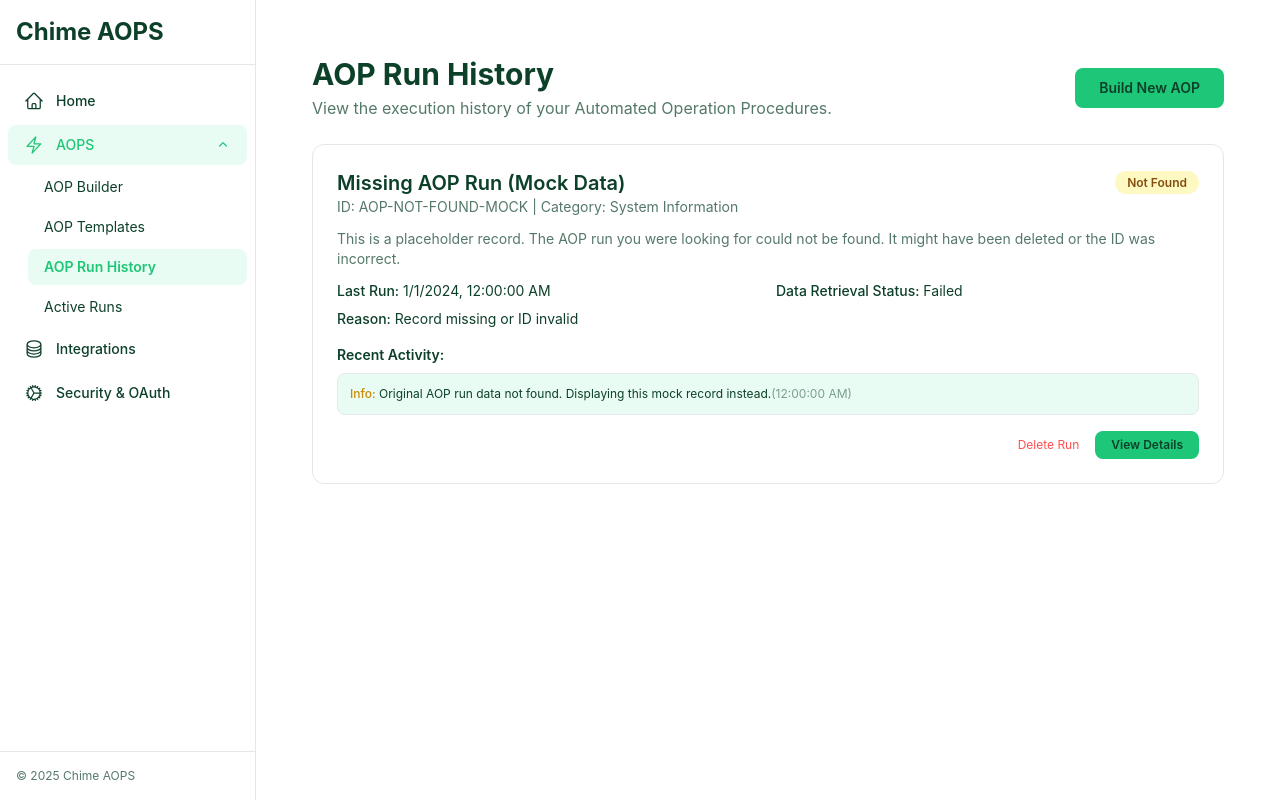
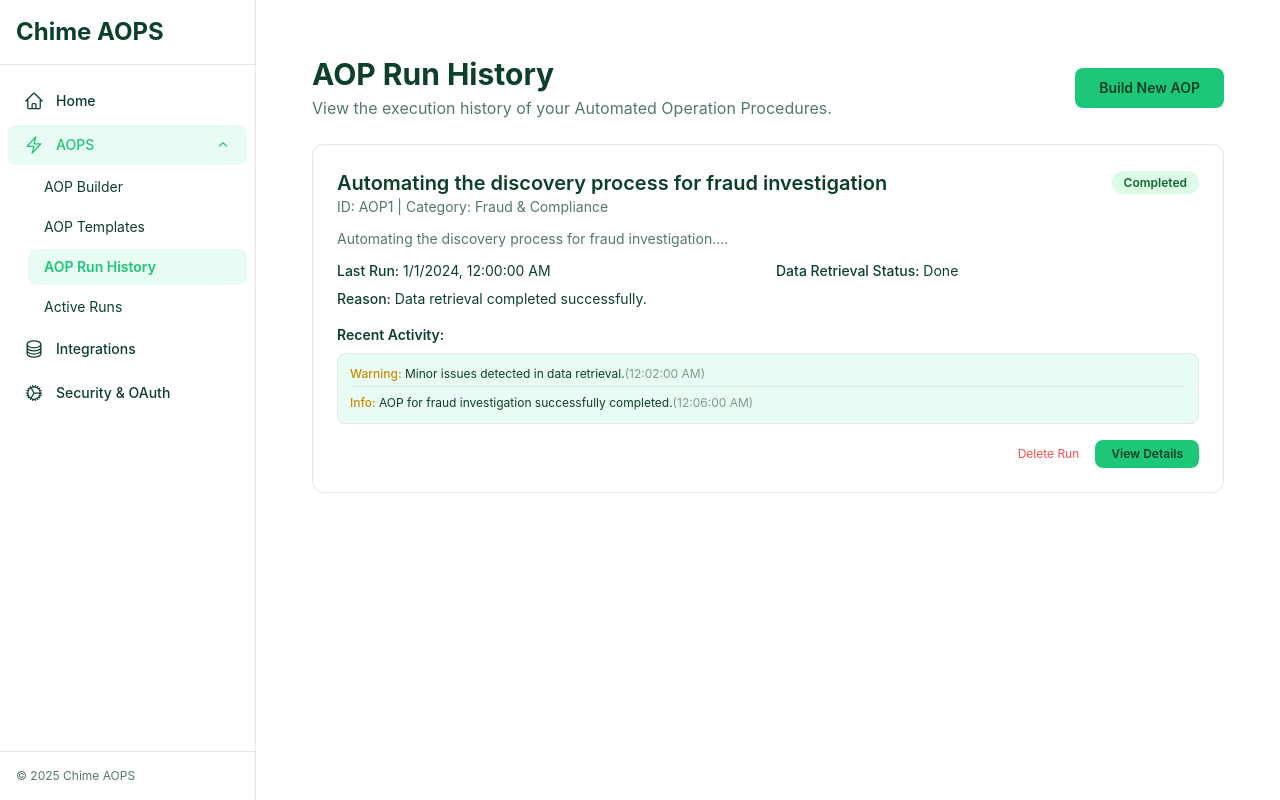
Before and after one commit to Verita-Artificial-Intelligence/Chime_AOP_Demo, a React (Vite) app in the folder frontend/: page /aop/run in a window 1280 px wide. Built offline with nearby package versions, Linux system fonts and the light colour scheme.

Commit message:
button hover css changes, mockdata modified

```diff
--- a/frontend/src/data/mockData.json
+++ b/frontend/src/data/mockData.json
@@ -317,18 +317,19 @@
   ],
   "aopsInstances": [
     {
-      "id": "AOP-NOT-FOUND-MOCK",
-      "name": "Missing AOP Run (Mock Data)",
-      "description": "This is a placeholder record. The AOP run you were looking for could not be found. It might have been deleted or the ID was incorrect.",
-      "category": "System Information",
-      "status": "Not Found",
+      "id": "AOP1",
+      "name": "Automating the discovery process for fraud investigation",
+      "description": "Automating the discovery process for fraud investigation....",
+      "category": "Fraud & Compliance",
+      "status": "Completed",
       "lastRun": "2024-01-01T00:00:00Z",
       "runHistory": [
-        {"timestamp": "2024-01-01T00:00:00Z", "status": "Info", "details": "Original AOP run data not found. Displaying this mock record instead."}
+        {"timestamp": "2024-01-02T00:02:00Z", "status": "Warning", "details": "Minor issues detected in data retrieval."},
+        {"timestamp": "2024-01-01T00:06:00Z", "status": "Info", "details": "AOP for fraud investigation successfully completed."}
       ],
       "metrics": {
-        "dataRetrievalStatus": "Failed",
-        "reason": "Record missing or ID invalid"
+        "dataRetrievalStatus": "Done",
+        "reason": "Data retrieval completed successfully."
       }
     }
   ],
--- a/frontend/src/index.css
+++ b/frontend/src/index.css
@@ -8,7 +8,7 @@ body {
 
 .btn-primary {
   @apply bg-brand-primary text-brand-dark font-semibold rounded-lg h-8 px-4 transition-all duration-200
-         hover:bg-brand-primaryDark focus:ring-2 focus:ring-brand-primary focus:outline-none;
+         hover:bg-brand-hover focus:ring-2 focus:ring-brand-primary focus:outline-none;
 }
 
 .btn-secondary {
--- a/frontend/src/pages/AOPBuilderPage.tsx
+++ b/frontend/src/pages/AOPBuilderPage.tsx
@@ -406,7 +406,7 @@ export function AOPBuilderPage() {
               {msg.id === "save-button" && msg.config && (
                 <button
                   onClick={() => saveAgent(msg.config as AgentConfig)}
-                  className="mt-2 px-4 py-2 bg-white text-brand-primary rounded-md hover:bg-gray-100 focus:outline-none focus:ring-2 focus:ring-white focus:ring-opacity-50 w-full transition-all duration-200 font-semibold"
+                  className="mt-2 px-4 py-2 bg-brand-primary text-brand-dark rounded-md hover:bg-brand-hover focus:outline-none focus:ring-2 focus:ring-white focus:ring-opacity-50 w-full transition-all duration-200 font-semibold"
                 >
                   Save & Run This AOP
                 </button>
--- a/frontend/src/pages/AOPPage.tsx
+++ b/frontend/src/pages/AOPPage.tsx
@@ -122,7 +122,7 @@ export function AOPPage() {
             </p>
             <button
               onClick={next}
-              className="px-6 py-2 text-brand-dark bg-brand-primary rounded-md hover:bg-brand-primaryDark focus:outline-none focus:ring-2 focus:ring-brand-primary focus:ring-opacity-50 transition-all duration-200"
+              className="px-6 py-2 text-brand-dark bg-brand-primary rounded-md hover:bg-brand-hover focus:outline-none focus:ring-2 focus:ring-brand-primary focus:ring-opacity-50 transition-all duration-200"
             >
               Get Started
             </button>
@@ -239,7 +239,7 @@ export function AOPPage() {
                     dataSources.includes(rs)
                   )
                 }
-                className="px-6 py-2 text-brand-dark bg-brand-primary rounded-md hover:bg-brand-primaryDark focus:outline-none focus:ring-2 focus:ring-brand-primary focus:ring-opacity-50 disabled:opacity-50 transition-all duration-200"
+                className="px-6 py-2 text-brand-dark bg-brand-primary rounded-md hover:bg-brand-hover focus:outline-none focus:ring-2 focus:ring-brand-primary focus:ring-opacity-50 disabled:opacity-50 transition-all duration-200"
               >
                 Next
               </button>
@@ -295,7 +295,7 @@ export function AOPPage() {
               </button>
               <button
                 onClick={next}
-                className="px-6 py-2 text-brand-dark bg-brand-primary rounded-md hover:bg-brand-primaryDark focus:outline-none focus:ring-2 focus:ring-brand-primary focus:ring-opacity-50 transition-all duration-200"
+                className="px-6 py-2 text-brand-dark bg-brand-primary rounded-md hover:bg-brand-hover focus:outline-none focus:ring-2 focus:ring-brand-primary focus:ring-opacity-50 transition-all duration-200"
               >
                 Next
               </button>
@@ -341,7 +341,7 @@ export function AOPPage() {
               <button
                 onClick={startAgent}
                 disabled={!workflow || dataSources.length === 0 || !llm}
-                className="px-6 py-2 text-brand-dark bg-brand-primary rounded-md hover:bg-brand-primaryDark focus:outline-none focus:ring-2 focus:ring-brand-primary focus:ring-opacity-50 disabled:opacity-50 transition-all duration-200"
+                className="px-6 py-2 text-brand-dark bg-brand-primary rounded-md hover:bg-brand-hover focus:outline-none focus:ring-2 focus:ring-brand-primary focus:ring-opacity-50 disabled:opacity-50 transition-all duration-200"
               >
                 Create AOPS
               </button>
--- a/frontend/src/pages/AOPRunPage.tsx
+++ b/frontend/src/pages/AOPRunPage.tsx
@@ -218,7 +218,7 @@ export default function AOPRunPage() {
         )}
         <div className="mt-8 text-center">
           <button
-            className="px-6 py-2 bg-brand-primary text-brand-dark rounded-md hover:bg-brand-primaryDark focus:outline-none focus:ring-2 focus:ring-brand-primary focus:ring-opacity-50 transition-all duration-200"
+            className="px-6 py-2 bg-brand-primary text-brand-dark rounded-md hover:bg-brand-hover focus:outline-none focus:ring-2 focus:ring-brand-primary focus:ring-opacity-50 transition-all duration-200"
             onClick={() => navigate("/aop/run")} // Navigate back to the run history list
           >
             Back to Run History
@@ -239,7 +239,7 @@ export default function AOPRunPage() {
         the ID is incorrect.
       </p>
       <button
-        className="px-6 py-2 bg-brand-primary text-brand-dark rounded-md hover:bg-brand-primaryDark focus:outline-none focus:ring-2 focus:ring-brand-primary focus:ring-opacity-50 transition-all duration-200 font-semibold"
+        className="px-6 py-2 bg-brand-primary text-brand-dark rounded-md hover:bg-brand-hover focus:outline-none focus:ring-2 focus:ring-brand-primary focus:ring-opacity-50 transition-all duration-200 font-semibold"
         onClick={() => navigate("/aop/run")} // Navigate to the main history list
       >
         View Full Run History
--- a/frontend/src/pages/AOPTemplatesPage.tsx
+++ b/frontend/src/pages/AOPTemplatesPage.tsx
@@ -140,7 +140,7 @@ export const AOPTemplatesPage: React.FC = () => {
         </p>
         <button
           onClick={() => navigate('/aop/builder')}
-          className="px-4 py-2 bg-brand-primary text-brand-dark rounded-md hover:bg-brand-dark transition-colors font-semibold"
+          className="px-4 py-2 bg-brand-primary text-brand-dark rounded-md hover:bg-brand-hover transition-colors font-semibold"
         >
           Create Custom AOP
         </button>
--- a/frontend/src/pages/ActiveRunsPage.tsx
+++ b/frontend/src/pages/ActiveRunsPage.tsx
@@ -104,7 +104,7 @@ export const ActiveRunsPage: React.FC = () => {
           <div className="flex gap-4 justify-center">
             <button
               onClick={() => navigate("/aop/templates")}
-              className="px-4 py-2 bg-brand-primary text-brand-dark rounded-md hover:bg-brand-dark transition-colors font-semibold"
+              className="px-4 py-2 bg-brand-primary text-brand-dark rounded-md hover:bg-brand-hover transition-colors font-semibold"
             >
               Browse Templates
             </button>
@@ -184,7 +184,7 @@ export const ActiveRunsPage: React.FC = () => {
             <div className="flex items-center justify-between">
               <button
                 onClick={() => handleViewRun(run)}
-                className="px-4 py-2 bg-brand-primary text-white rounded-md hover:bg-brand-dark transition-colors"
+                className="px-4 py-2 bg-brand-primary text-white rounded-md hover:bg-brand-hover transition-colors"
               >
                 View Details
               </button>
--- a/frontend/src/pages/AgentsPage.tsx
+++ b/frontend/src/pages/AgentsPage.tsx
@@ -109,7 +109,7 @@ export default function AOPRunHistoryPage() {
         </div>
         {/* Button to navigate to AOP builder page */}
         <button
-          className="mt-4 sm:mt-0 px-6 py-2.5 bg-brand-primary text-brand-dark rounded-md text-sm font-semibold hover:bg-brand-primaryDark transition-all duration-200 whitespace-nowrap"
+          className="mt-4 sm:mt-0 px-6 py-2.5 bg-brand-primary text-brand-dark rounded-md text-sm font-semibold hover:bg-brand-hover transition-all duration-200 whitespace-nowrap"
           onClick={() => navigate("/aop/builder")} // Navigate to the AOP builder
         >
           Build New AOP
@@ -259,7 +259,7 @@ export default function AOPRunHistoryPage() {
                   Delete Run
                 </button>
                 <button
-                  className="px-4 py-1.5 bg-brand-primary text-brand-dark rounded-md text-xs font-semibold hover:bg-brand-primaryDark transition-all duration-200"
+                  className="px-4 py-1.5 bg-brand-primary text-brand-dark rounded-md text-xs font-semibold hover:bg-brand-hover transition-all duration-200"
                   onClick={() => navigate(`/aop/run/${run.id}`)} // Navigate to the specific run simulation/details page
                 >
                   {isActive ? "View Progress" : "View Details"}
--- a/frontend/src/pages/SecurityPage.tsx
+++ b/frontend/src/pages/SecurityPage.tsx
@@ -23,7 +23,7 @@ export const SecurityPage: React.FC = () => {
                   <h3 className="font-medium text-gray-900">Google OAuth 2.0</h3>
                   <p className="text-sm text-gray-600">Enable Google sign-in for users</p>
                 </div>
-                <button className="px-4 py-2 bg-brand-primary text-brand-dark rounded-md hover:bg-brand-dark font-semibold">
+                <button className="px-4 py-2 bg-brand-primary text-brand-dark rounded-md hover:bg-brand-hover font-semibold">
                   Configure
                 </button>
               </div>
@@ -34,7 +34,7 @@ export const SecurityPage: React.FC = () => {
                   <h3 className="font-medium text-gray-900">Microsoft Azure AD</h3>
                   <p className="text-sm text-gray-600">Enterprise authentication via Azure</p>
                 </div>
-                <button className="px-4 py-2 bg-brand-primary text-brand-dark rounded-md hover:bg-brand-dark font-semibold">
+                <button className="px-4 py-2 bg-brand-primary text-brand-dark rounded-md hover:bg-brand-hover font-semibold">
                   Configure
                 </button>
               </div>
@@ -115,7 +115,7 @@ export const SecurityPage: React.FC = () => {
                 <button className="text-sm text-red-600 hover:text-red-700">Revoke</button>
               </div>
             </div>
-            <button className="w-full px-4 py-2 bg-brand-primary text-brand-dark rounded-md hover:bg-brand-dark font-semibold">
+            <button className="w-full px-4 py-2 bg-brand-primary text-brand-dark rounded-md hover:bg-brand-hover font-semibold">
               Generate New API Key
             </button>
           </div>
--- a/frontend/tailwind.config.js
+++ b/frontend/tailwind.config.js
@@ -12,6 +12,7 @@ export default {
           primary: "#1EC677", // Chime's primary green
           primaryDark: "#179B5E", // Darker green for hover states
           primaryLight: "#37E192", // Lighter green for hover backgrounds
+          hover: "#009c52", // Little darker green for hover states
           success: "#1EC677", // Using primary for success states
           danger: "#ff4d4f", // Keeping existing danger color
           background: "#FFFFFF", // White background like Chime
```
